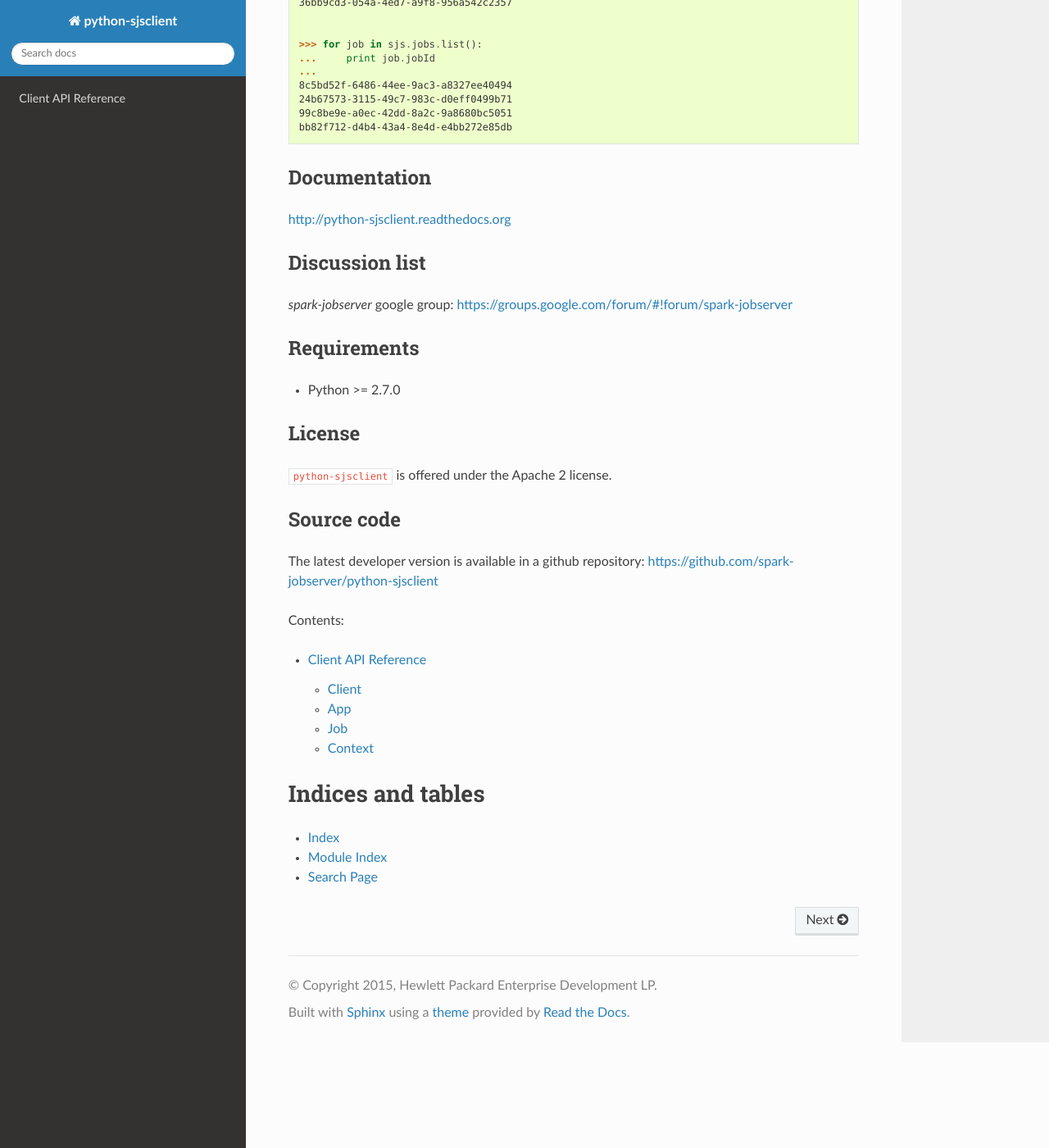
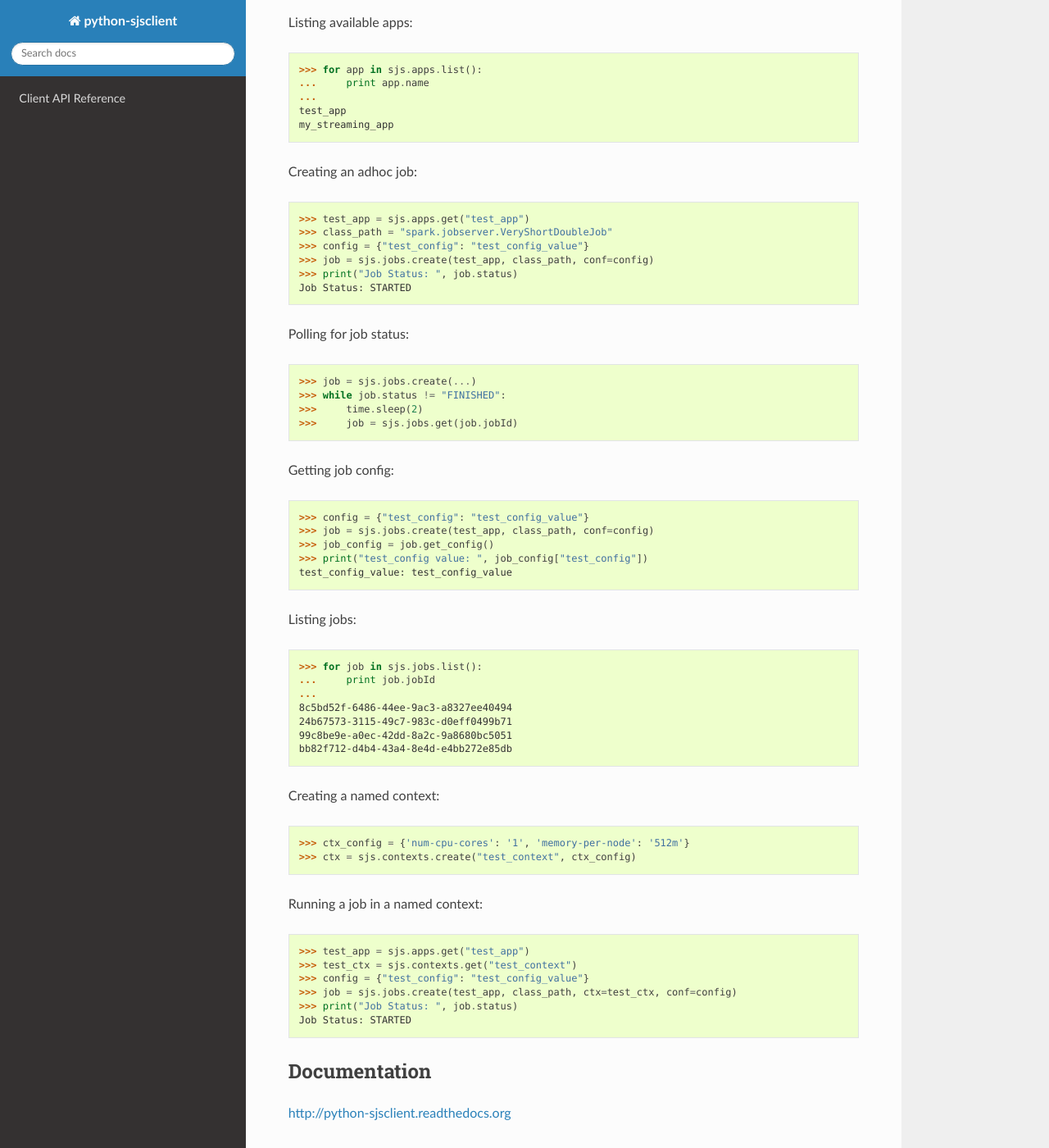
Before and after one commit to spark-jobserver/python-sjsclient, a Sphinx documentation site: the page built from doc/source/index.rst, in a window 1280 px wide and 1400 px high, scrolled down 755 px. Shown: the whole window at 82% size. Built offline with Sphinx 7.4.7 and the Read the Docs theme 2.0.0, drawn with Linux system fonts in a browser that asks for light colours; some of the changed text lies outside the part shown.

Commit message:
Update sphinx doc with README.rst contents

```diff
--- a/doc/source/index.rst
+++ b/doc/source/index.rst
@@ -23,14 +23,45 @@ First create a client instance::
     >>> from sjsclient import client
     >>> sjs = client.Client("http://JOB_SERVER_URL:PORT")
 
-Then call methods on its managers::
+Uploading a jar to Spark Jobserver::
+
+    >>> jar_file_path = os.path.join("path", "to", "jar")
+    >>> jar_blob = open(jar_file_path, 'rb').read()
+    >>> app = sjs.apps.create("test_app", jar_blob)
+
+Listing available apps::
 
     >>> for app in sjs.apps.list():
     ...     print app.name
     ...
-    824d89f1-224d-4083-8129-363b79849939
-    36bb9cd3-054a-4ed7-a9f8-956a542c2357
+    test_app
+    my_streaming_app
 
+Creating an adhoc job::
+
+    >>> test_app = sjs.apps.get("test_app")
+    >>> class_path = "spark.jobserver.VeryShortDoubleJob"
+    >>> config = {"test_config": "test_config_value"}
+    >>> job = sjs.jobs.create(test_app, class_path, conf=config)
+    >>> print("Job Status: ", job.status)
+    Job Status: STARTED
+
+Polling for job status::
+
+    >>> job = sjs.jobs.create(...)
+    >>> while job.status != "FINISHED":
+    >>>     time.sleep(2)
+    >>>     job = sjs.jobs.get(job.jobId)
+
+Getting job config::
+
+    >>> config = {"test_config": "test_config_value"}
+    >>> job = sjs.jobs.create(test_app, class_path, conf=config)
+    >>> job_config = job.get_config()
+    >>> print("test_config value: ", job_config["test_config"])
+    test_config_value: test_config_value
+
+Listing jobs::
 
     >>> for job in sjs.jobs.list():
     ...     print job.jobId
@@ -39,6 +70,20 @@ Then call methods on its managers::
     24b67573-3115-49c7-983c-d0eff0499b71
     99c8be9e-a0ec-42dd-8a2c-9a8680bc5051
     bb82f712-d4b4-43a4-8e4d-e4bb272e85db
+
+Creating a named context::
+
+    >>> ctx_config = {'num-cpu-cores': '1', 'memory-per-node': '512m'}
+    >>> ctx = sjs.contexts.create("test_context", ctx_config)
+
+Running a job in a named context::
+
+    >>> test_app = sjs.apps.get("test_app")
+    >>> test_ctx = sjs.contexts.get("test_context")
+    >>> config = {"test_config": "test_config_value"}
+    >>> job = sjs.jobs.create(test_app, class_path, ctx=test_ctx, conf=config)
+    >>> print("Job Status: ", job.status)
+    Job Status: STARTED
 
 
 Documentation
```
